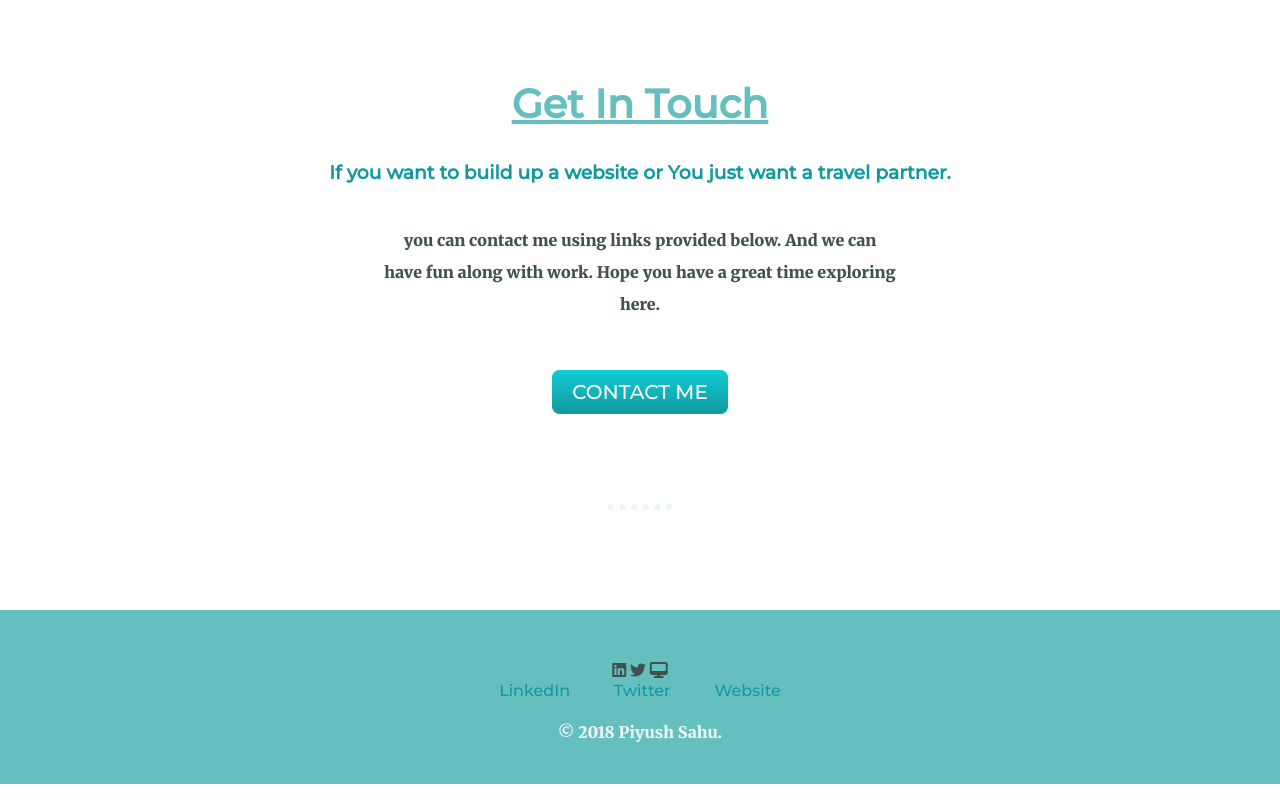
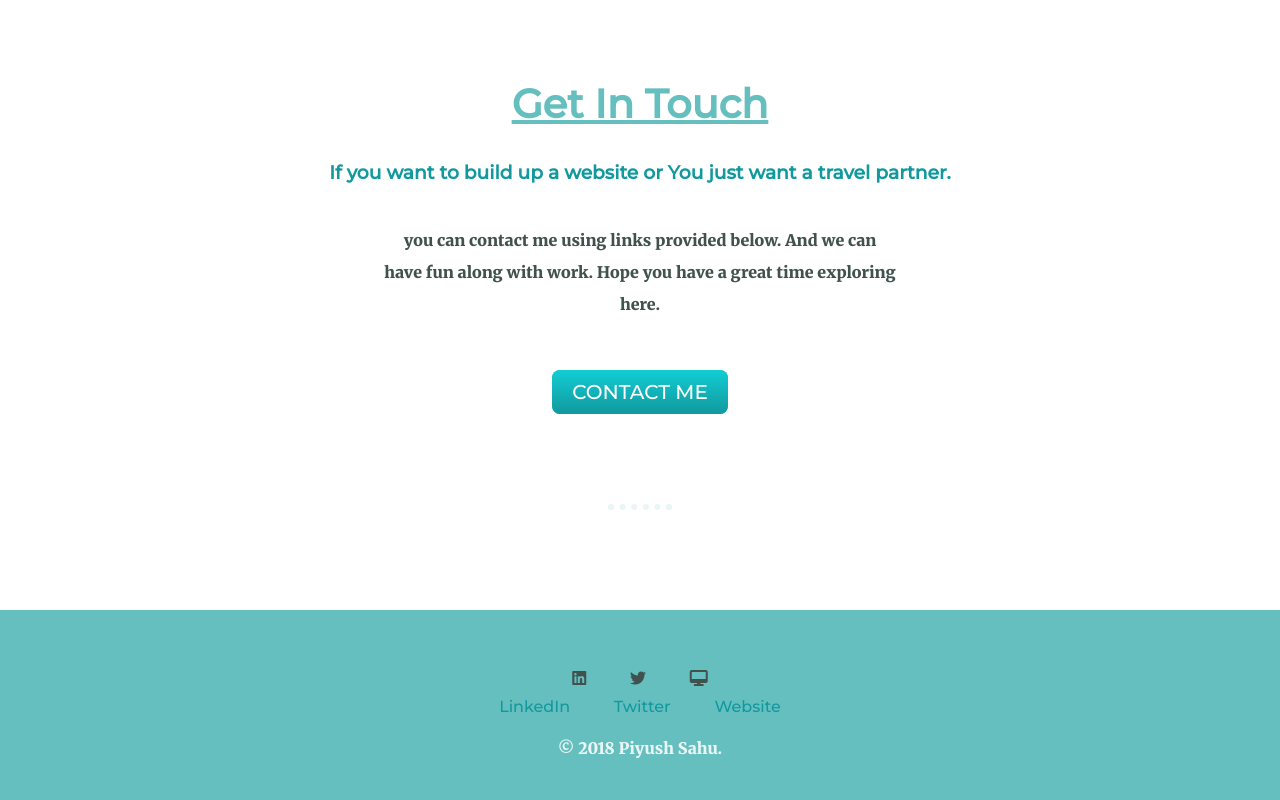
Before and after one commit to sahup7248/Piyushcv, a plain HTML site: page index.html in a window 1280 px wide. Shown: the part 2104-2904 px from the top of the page. Drawn offline with Linux system fonts and the light colour scheme.

Commit message:
Update style.css

```diff
--- a/css/style.css
+++ b/css/style.css
@@ -25,6 +25,9 @@ a {
   font-family: 'Montserrat', sans-serif;
   margin: 10px 20px;
   text-decoration: none;
+}
+i {
+  margin: 10px 20px;
 }
 a:hover {
   color: #EAF6F6;
```
